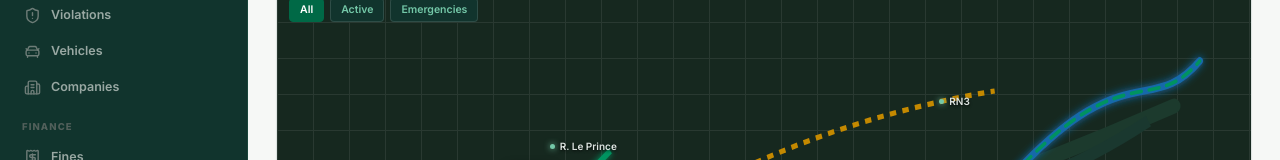
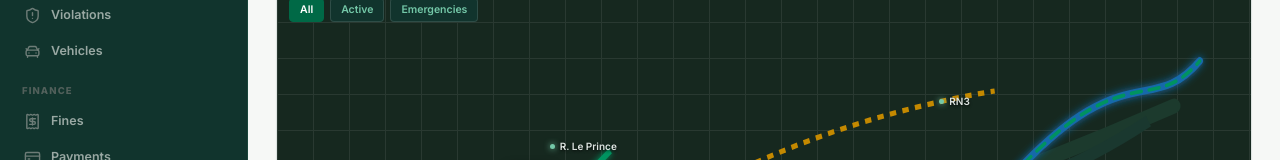
Before and after one commit to saikrishnakittz/guinee-route, a React (Vite) app in the folder client/: page / in a window 1280 px wide. Shown: the part 502-662 px from the top of the page. Built offline with nearby package versions, Linux system fonts and the light colour scheme; no server answers.

Commit message:
feat: Sidebar update

```diff
--- a/client/src/components/Sidebar.jsx
+++ b/client/src/components/Sidebar.jsx
@@ -64,7 +64,6 @@ const navSections = [
     items: [
       { label: "Violations", icon: ShieldAlert, to: "/#enforcement" },
       { label: "Vehicles", icon: CarFront, to: "/#vehicles" },
-      { label: "Companies", icon: Building2, to: "/#companies" },
     ],
   },
   {
@@ -90,10 +89,7 @@ const navSections = [
   {
     title: "ADMINISTRATION",
     items: [
-      { label: "Users", icon: UserCheck, to: "/#users" },
-      { label: "Roles", icon: KeyRound, to: "/#roles" },
       { label: "Geography", icon: Globe, to: "/#geography" },
-      { label: "Configuration", icon: Settings, to: "/#config" },
       { label: "Integrations", icon: Workflow, to: "/#integrations" },
       { label: "Audit Logs", icon: History, to: "/#audit" },
     ],
```
